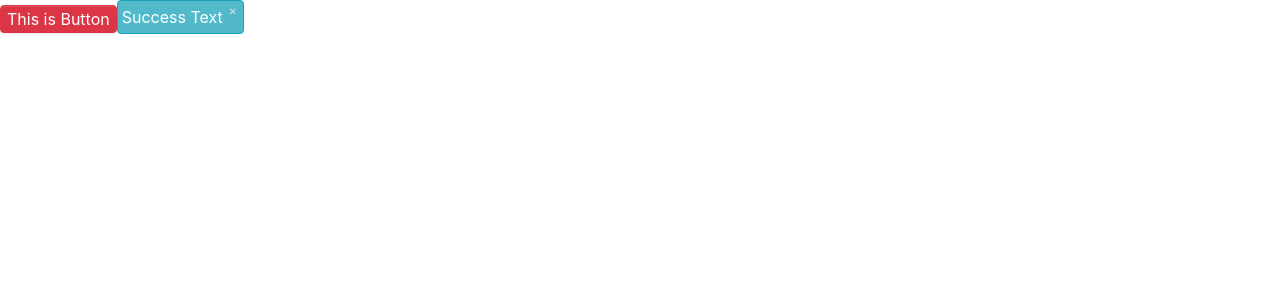
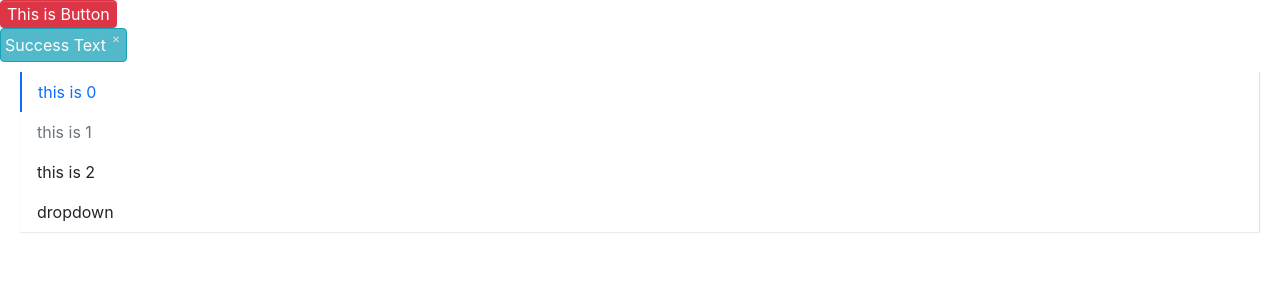
Before and after one commit to tachish/TUI, a React (Create React App) app: page / in a window 1280 px wide. Shown: the top 300 px of the page. Built offline with nearby package versions, Linux system fonts and the light colour scheme.

Commit message:
[feat] "add Alert, Button, Menu Components"

```diff
--- a/src/App.tsx
+++ b/src/App.tsx
@@ -3,6 +3,10 @@
 
 import Button, { ButtonType, ButtonSize } from "./components/button/button";
 import Alert, { AlertProps } from "./components/alert/alert";
+
+import Menu from './components/menu/menu';
+import MenuItem from './components/menu/menuItem';
+import SubMenu from './components/menu/submenu';
 
 const App: React.FC = () => {
   return (
@@ -14,12 +18,56 @@
         This is Button
       </Button>
 
+      <br/>
+
       <Alert
         closable={true}
         type={"info"}
       >
         Success Text
       </Alert>
+
+      <br/>
+
+      <Menu
+        defaultIndex = {"0"}
+        mode={"vertical"}
+        onSelect = {(index) => {
+          console.log(index)
+      }}>
+        <MenuItem>
+          this is 0
+        </MenuItem>
+
+        <MenuItem disabled>
+          this is 1
+        </MenuItem>
+
+        <MenuItem>
+          this is 2
+        </MenuItem>
+
+
+        <SubMenu
+          title="dropdown"
+        >
+          <MenuItem>
+            submenu 0
+          </MenuItem>
+
+          <MenuItem disabled>
+            submenu 1
+          </MenuItem>
+
+          <MenuItem>
+            submenu 2
+          </MenuItem>
+        </SubMenu>
+      </Menu>
+
+      <br/>
+
+
     </div>
   )
 }
--- /dev/null
+++ b/src/components/menu/_style.scss
@@ -0,0 +1,70 @@
+.menu {
+    display: flex;
+    flex-wrap: wrap;
+    padding-left: 0;
+    margin-bottom: 20px;
+    list-style: none;
+
+    border-bottom: $menu-border-width solid $menu-border-color;
+    box-shadow: $menu-box-shadow;
+
+    .menu-item {
+        list-style: none;
+        padding: $menu-item-padding-y $menu-item-padding-x;
+        cursor: pointer;
+        transition: $menu-transition;
+        &:hover, &:focus {
+            text-decoration: none;
+        }
+        &.is-disabled {
+            color: $menu-item-disabled-color;
+            pointer-events: none;
+            cursor: default;
+        }
+
+        &.is-active, &:hover {
+            color: $menu-item-active-color;
+            border-bottom: $menu-item-active-border-width solid $menu-item-active-color;
+
+        }
+    }
+}
+
+.menu-vertical {
+    flex-direction: column;
+    border-bottom: 0px;
+    border-right: $menu-border-width solid $menu-border-color;
+    margin: 10px 20px;
+    .menu-item {
+        list-style: none;
+        border-left: $menu-border-width solid transparent;
+        &.is-active, &:hover {
+            border-bottom: 0px;
+            border-left: $menu-item-active-border-width solid $menu-item-active-color;
+        }
+    }
+}
+
+.submenu-item {
+    position: relative;
+}
+
+.submenu {
+    list-style: none;
+    padding-left: 0;
+    white-space: nowrap;
+    display: none;
+    .menu-item {
+        padding: $menu-item-padding-y $menu-item-padding-x;
+        cursor: pointer;
+        transition: $menu-transition;
+        color: $body-color;
+        &.is-active, &:hover {
+            color: $menu-item-active-color !important;
+        }
+    }
+}
+
+.submenu.menu-opened {
+    display: block;
+}
--- /dev/null
+++ b/src/components/menu/menu.tsx
@@ -0,0 +1,88 @@
+import React, { useState, createContext } from 'react';
+import classNames from 'classnames';
+import { MenuItemProps } from "./menuItem"
+
+// TODO left border style is to improve
+
+type MenuMode = "horizontal" | 'vertical'
+type SelecCallback = (selectedIndex: string) => void;
+
+export interface MenuProps {
+    defaultIndex?: string;
+    className?: string;
+    mode?: MenuMode;
+    style?: React.CSSProperties;
+    onSelect?: SelecCallback;
+    defaultOpenSubMenus?: string[]
+}
+
+interface IMenuContext {
+    index: string;
+    onSelect?: SelecCallback;
+    mode?: MenuMode;
+    defaultOpenSubMenus?: string[]
+}
+
+export const MenuContext = createContext<IMenuContext>({ index: '0' })
+
+const Menu: React.FC<MenuProps> = (props) => {
+    const {
+        className,
+        mode,
+        style,
+        children,
+        defaultIndex,
+        onSelect,
+        defaultOpenSubMenus
+    } = props;
+
+    const [currentActive, setActive] = useState(defaultIndex);
+
+    const classes = classNames("menu", className, {
+        'menu-vertical': mode === "vertical"
+    })
+
+    const handleClick = (index: string) => {
+        setActive(index);
+        if (onSelect) {
+            onSelect(index)
+        }
+
+    }
+    const passedContext: IMenuContext = {
+        index: currentActive ? currentActive : '0',
+        onSelect: handleClick,
+        mode,
+        defaultOpenSubMenus,
+    }
+
+    const renderChildren = () => {
+        return React.Children.map(children, (child, index) => {
+            const childElement = child as React.FunctionComponentElement<MenuItemProps>
+            const { displayName } = childElement.type;
+            if (displayName === 'MenuItem' || displayName === 'SubMenu') {
+                console.log("in first")
+                return React.cloneElement(childElement, {
+                    index: index.toString()
+                });
+            } else {
+                console.error("[Warning] Menu has a child is not MenuItem")
+            }
+        })
+    }
+    return (
+        <ul className={classes} style={style}>
+            <MenuContext.Provider value={passedContext}>
+                {renderChildren()}
+            </MenuContext.Provider>
+        </ul>
+    )
+}
+
+Menu.defaultProps = {
+    defaultIndex: '0',
+    mode: "horizontal",
+    defaultOpenSubMenus: []
+}
+
+export default Menu;
--- /dev/null
+++ b/src/components/menu/menuItem.tsx
@@ -0,0 +1,41 @@
+import React, { useContext } from 'react';
+import classNames from 'classnames';
+import { MenuContext } from './menu'
+
+export interface MenuItemProps {
+    index?: string;
+    disabled?: boolean;
+    className?: string;
+    style?: React.CSSProperties;
+}
+
+const MenuItem: React.FC<MenuItemProps> = (props) => {
+    const {
+        index,
+        disabled,
+        className,
+        style,
+        children
+    } = props
+
+    const context = useContext(MenuContext);
+    const classes = classNames("menu-item", className, {
+        "is-disabled": disabled,
+        "is-active": context.index === index
+    })
+
+    const handleClick = (e: React.MouseEvent) => {
+        e.preventDefault();
+        if(context.onSelect && !disabled && typeof index === 'number') {
+            context.onSelect(index)
+        }
+    }
+    return (
+        <li className={classes} style={style} onClick={handleClick}>
+            {children}
+        </li>
+    )
+}
+
+MenuItem.displayName = 'MenuItem'
+export default MenuItem
--- /dev/null
+++ b/src/components/menu/submenu.tsx
@@ -0,0 +1,78 @@
+import React, { useContext, useState, FunctionComponentElement } from 'react';
+import classNames from 'classnames';
+import { MenuContext } from './menu';
+import { MenuItemProps } from './menuItem';
+
+
+export interface SubMenuProps {
+    index?: string;
+    title: string;
+    className?: string;
+}
+
+const SubMenu: React.FC<SubMenuProps> = ({ index, title, children, className }) => {
+    const context = useContext(MenuContext);
+    const openedSubMenus = context.defaultOpenSubMenus as Array<string>
+    const isOpened = (index && context.mode === "vertical") ? openedSubMenus.includes(index) : false
+    const [menuOpen, setOpen] = useState(isOpened);
+
+    const classes = classNames('menu-item submenu-item', className, {
+        'is-active': context.index === index,
+    })
+
+    const handleClick = (e: React.MouseEvent) => {
+        e.preventDefault();
+        setOpen(!menuOpen);
+    }
+
+    let timer: any
+    const handleMouse = (e: React.MouseEvent, toggle: boolean) => {
+        clearTimeout(timer)
+        e.preventDefault();
+        timer = setTimeout(()=> {
+            setOpen(toggle)
+        }, 300)
+    }
+
+    const clickEvents = context.mode === 'vertical' ? {
+        onClick: handleClick
+    } : {}
+
+    const hoverEvents = context.mode !== 'vertical' ? {
+        onMouseEnter: (e: React.MouseEvent) => { handleMouse(e, true)},
+        onMouseLeave: (e: React.MouseEvent) => { handleMouse(e, false)}
+    } : {}
+
+    const renderChildren = () => {
+        const subMenuClasses = classNames('submenu', {
+            'menu-opened': menuOpen,
+        })
+        const childrenComponent = React.Children.map(children, (child, i) => {
+            const childElement = child as FunctionComponentElement<MenuItemProps>
+            if(childElement.type.displayName === 'MenuItem') {
+                return React.cloneElement(childElement,{
+                    index: `${index}-${i}`
+                })
+            }else {
+                console.error("[Warning] Menu has a child is not MenuItem")
+            }
+        })
+
+        return (
+            <ul className={subMenuClasses}>
+                {childrenComponent}
+            </ul>
+        )
+    }
+    return (
+        <li key={index} className={classes} {...hoverEvents}>
+            <div className={"submenu-title"} {...clickEvents}>
+                {title}
+            </div>
+            {renderChildren()}
+        </li>
+    )
+}
+
+SubMenu.displayName = 'SubMenu';
+export default SubMenu
--- a/src/styles/index.scss
+++ b/src/styles/index.scss
@@ -12,3 +12,6 @@
 
 // alert styles
 @import "../components/alert/alert";
+
+// menu styles
+@import "../components/menu/style";
```
